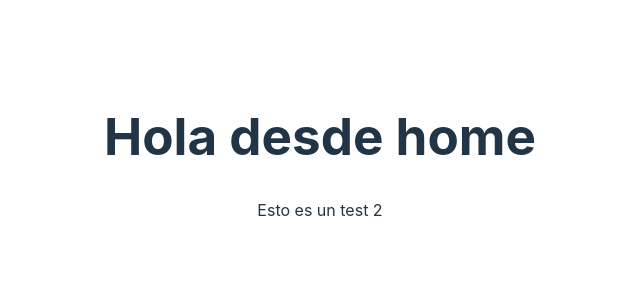
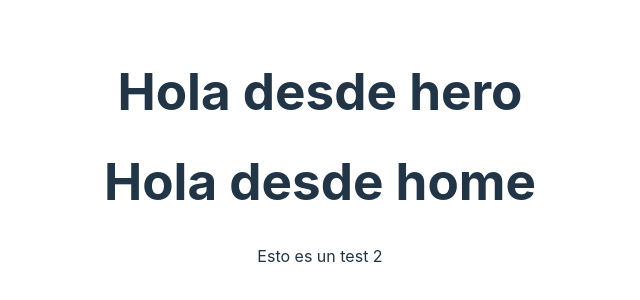
Before and after one commit to 4Practica/devCorner, a React (Vite) app: page / in a window 1280 px wide. Shown: the part 252-552 px from the top of the page, without its empty margins (320-960 px from the left). Built offline with nearby package versions, Linux system fonts and the light colour scheme.

Commit message:
:memo: Doc update
doc update

```diff
--- a/src/js/views/Home/Components/Hero/Hero.tsx
+++ b/src/js/views/Home/Components/Hero/Hero.tsx
@@ -0,0 +1,5 @@
+export const Hero = () => {
+  return <h1>Hola desde hero</h1>
+}
+
+export default Hero
--- a/src/js/views/Home/Components/Hero/index.ts
+++ b/src/js/views/Home/Components/Hero/index.ts
@@ -0,0 +1 @@
+export { default } from './Hero'
--- /dev/null
+++ b/src/js/views/Home/Components/index.ts
@@ -0,0 +1 @@
+export { default as Hero } from './Hero'
--- a/src/js/views/Home/Home.tsx
+++ b/src/js/views/Home/Home.tsx
@@ -1,5 +1,12 @@
+import { Hero } from './Components'
+
 export const Home = () => {
-  return <h1>Hola desde home</h1>
+  return (
+    <>
+      <Hero />
+      <h1>Hola desde home</h1>
+    </>
+  )
 }
 
 export default Home
```
Also changed, not shown: src/js/views/README.md.
